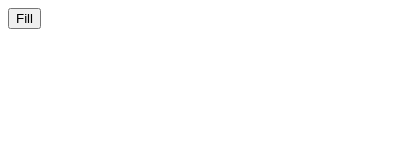
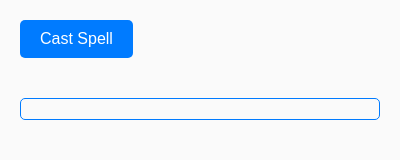
Before and after one commit to BfdCampos/dnd_spell_generator, a browser extension: page popup.html in a window 400 px wide. Drawn offline with Linux system fonts and the light colour scheme.

Commit message:
feat: css

```diff
--- /dev/null
+++ b/popup.css
@@ -0,0 +1,30 @@
+body {
+  font-family: 'Arial', sans-serif;
+  background-color: #fafafa;
+  margin: 0;
+  padding: 0;
+}
+
+#fillSpell {
+  background-color: #007BFF;
+  color: white;
+  padding: 10px 20px;
+  border: none;
+  border-radius: 5px;
+  cursor: pointer;
+  font-size: 1em;
+  margin: 20px;
+  transition: background-color 0.3s;
+}
+
+#fillSpell:hover {
+  background-color: #0056b3;
+}
+
+#output {
+  margin: 20px;
+  padding: 10px;
+  border-radius: 5px;
+  border: 1px solid #007BFF;
+  font-size: 1em;
+}
--- a/popup.html
+++ b/popup.html
@@ -1,7 +1,10 @@
 <!DOCTYPE html>
 <html>
+  <head>
+    <link rel="stylesheet" type="text/css" href="popup.css">
+  </head>
   <body>
-    <button id="fillSpell">Fill</button>
+    <button id="fillSpell">Cast Spell</button>
     <p id="output"></p>
   </body>
   <script src="popup.js"></script>
--- a/popup.js
+++ b/popup.js
@@ -11,7 +11,7 @@ fetch("spells.json")
       const spell = data[Math.floor(Math.random() * data.length)];
 
       // Build the URL and message
-      const url = `http://dnd5e.wikidot.com/spell:${spell.Name.toLowerCase().replace(
+      const url = `https://www.dndbeyond.com/spells/${spell.Name.toLowerCase().replace(
         / /g,
         "-"
       )}`;
--- a/styles.css
+++ /dev/null
@@ -1,10 +0,0 @@
-body {
-    width: 300px;
-    font-family: Arial, sans-serif;
-    text-align: center;
-}
-
-button {
-    margin-top: 20px;
-    padding: 10px 20px;
-}
```
